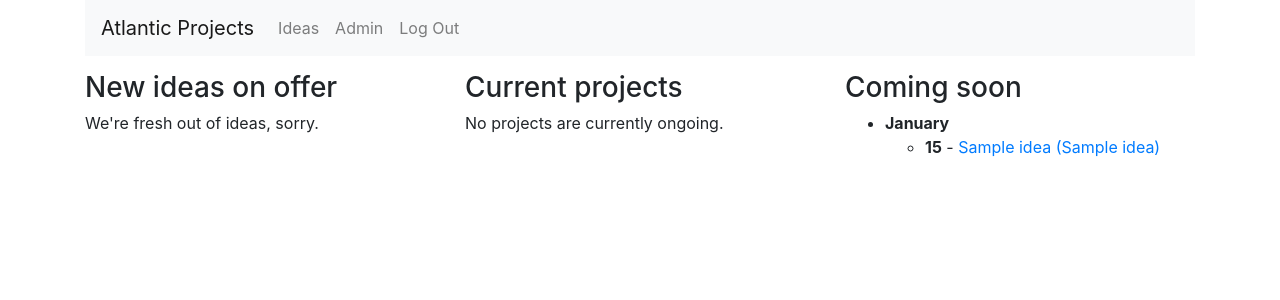
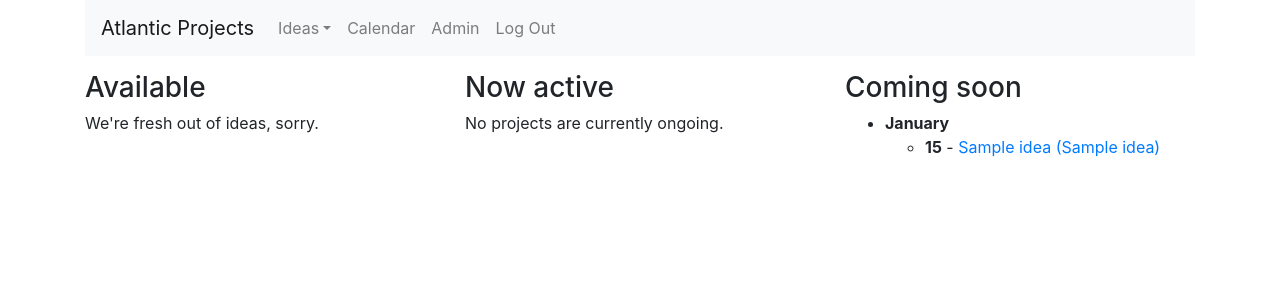
Before and after one commit to mthomps00/atlproj, a Django app: page /ideas/ in a window 1280 px wide. Shown: the top 300 px of the page. Run offline with Django 3.2, Linux system fonts and the light colour scheme; a user stored in the database is signed in; tables that the repository leaves empty hold one stand-in row (values such as "Sample post"); some libraries are stand-ins or nearby versions.

Commit message:
Updated and added a bunch of templates; made nav more flexible

```diff
--- a/atlproj/ideas/admin.py
+++ b/atlproj/ideas/admin.py
@@ -23,7 +23,7 @@ class IdeaAdmin(admin.ModelAdmin):
     list_display = ('title', 'date_updated', 'status', 'platform', 'start_date', 'end_date')
     list_filter = ('platform', 'date_updated', 'status')
     list_editable = ('status', 'platform', 'start_date', 'end_date')
-    raw_id_fields = ('parent',)
+    raw_id_fields = ('parent', 'gdocs')
     inlines = [
         PitchInline,
     ]
--- a/atlproj/ideas/models.py
+++ b/atlproj/ideas/models.py
@@ -18,6 +18,14 @@ class Platform(models.Model):
 
     def __str__(self):
         return self.name
+
+    def nickcheck(self):
+        if self.nickname:
+            nickname = self.nickname
+        else:
+            nickname = self.name
+
+        return nickname
 
 class GDoc(models.Model):
     name = models.CharField(max_length=255)
--- a/atlproj/ideas/templates/ideas/index.html
+++ b/atlproj/ideas/templates/ideas/index.html
@@ -25,7 +25,7 @@
 
 				{% block nav %}
 				<nav class="navbar navbar-expand-lg navbar-light bg-light mb-3">
-					<a class="navbar-brand" href="{% url 'home' %}">Atlantic Projects</a>
+					<a class="navbar-brand" href="{% if not request.user.is_authenticated %}{% url 'home' %}{% else %}{% url 'index' %}{% endif %}">Atlantic Projects</a>
 					<div id="navbarNav">
 						<ul class="navbar-nav mr-auto mt-2 mt-lg-0">
 						{% block subnav %}
@@ -34,8 +34,16 @@
 								<a class="nav-link" href="{% url "social:begin" "google-oauth2" %}?next={% url 'index' %}">Log In</a>
 							</li>
 							{% else %}
-							<li class="nav-item{% block ideas-nav %}{% endblock %}">
-								<a class="nav-link" href="{% url 'index' %}">Ideas</a>
+							<li class="nav-item dropdown{% block ideas-nav %}{% endblock %}">
+								<a class="nav-link dropdown-toggle" href="#" role="button" id="ideas-menu-link" data-toggle="dropdown" aria-haspopup="true" aria-expanded="false">Ideas</a>
+								<div class="dropdown-menu" aria-labelledby="ideas-menu-link">
+									<a class="dropdown-item" href="{% url 'idea_list' %}">Available</a>
+								    <a class="dropdown-item" href="{% url 'current_list' %}">Now active</a>
+								    <a class="dropdown-item" href="{% url 'complete_list' %}">No longer available</a>
+								</div>
+							</li>
+							<li class="nav-item {% block cal-nav %}{% endblock %}">
+								<a class="nav-link" href="{% url 'calendar' %}">Calendar</a>
 							</li>
 								{% if request.user.is_staff %}
 								<li class="nav-item{% block admin-nav %}{% endblock %}">
@@ -60,7 +68,7 @@
 			<div class="col">
 
 				{% block content %}
-				<h3>New ideas on offer</h3>
+				<h3>Available</h3>
 
 				{% if ideas_list %}
 				    <ul>
@@ -72,6 +80,7 @@
 		    			</li>
 			        {% endfor %}
 				    </ul>
+				    {% if ideas_list|length > 10 %}<h6><a href="{% url 'idea_list' %}">See all >></a></h6>{% endif %}
 				{% else %}
 				    <p>We're fresh out of ideas, sorry.</p>
 				{% endif %}
@@ -80,7 +89,7 @@
 
 			<div class="col">
 
-				<h3>Current projects</h3>
+				<h3>Now active</h3>
 
 				{% if active_ideas %}
 					<ul>
@@ -91,6 +100,7 @@
 		    			</li>
 			        {% endfor %}
 				    </ul>
+				    {% if active_ideas|length > 10 %}<h6><a href="{% url 'current_list' %}">See all >></a></h6>{% endif %}
 				{% else %}
 				    <p>No projects are currently ongoing.</p>
 				{% endif %}
@@ -113,6 +123,7 @@
 					</li>
 		        {% endfor %}
 				    </ul>
+				{% if calendar|length > 25 %}<h6><a href="{% url 'calendar' %}">See all >></a></h6>{% endif %}
 				{% else %}
 				    <p>No projects are coming aboard anytime soon.</p>
 				{% endif %}
--- a/atlproj/ideas/urls.py
+++ b/atlproj/ideas/urls.py
@@ -6,13 +6,21 @@ from atlproj.urls import *
 urlpatterns = [
     url('', include('social_django.urls', namespace='social')),
     url(r'^$', views.index, name='index'),
-    url(r'^list/', include([
+    url(r'^available/', include([
         url(r'^$', IdeasList.as_view(), name='idea_list'),
-        url(r'^current/$', CurrentIdeas.as_view(), name='current_list'),
         url(r'^(?P<platform>[\w]+)/$', PlatformIdeasList.as_view(), name='platform_idea_list'),
-        url(r'^current/(?P<platform>[\w]+)/$', PlatformCurrentIdeas.as_view(), name='platform_current_list'),
         ])),
-    url(r'^(?P<pk>[0-9]+)/$', IdeaDetail.as_view(), name='idea_detail'),
+    url(r'^active/', include([
+        url(r'^$', CurrentIdeas.as_view(), name='current_list'),
+        url(r'^(?P<platform>[\w]+)/$', PlatformCurrentIdeas.as_view(), name='platform_current_list'),
+        ])),
+    url(r'^complete/', include([
+        url(r'^$', CompletedIdeas.as_view(), name='complete_list'),
+        ])),
+    url(r'^detail/', include([
+        url(r'^(?P<pk>[0-9]+)/$', IdeaDetail.as_view(), name='idea_detail'),
+        url(r'^(?P<pk>[0-9]+)/update/status/$', views.UpdateStatus, name='update_status'),
+        ])),
     url(r'^calendar/', include([
         url(r'^$', IdeasCalendar.as_view(), name='calendar'),
         url(r'^calendar/(?P<platform>[\w]+)/$', PlatformCalendar.as_view(), name='platform_calendar'),
--- a/atlproj/ideas/views.py
+++ b/atlproj/ideas/views.py
@@ -9,15 +9,18 @@ from django.views.generic.detail import DetailView
 from django.views.generic.dates import YearArchiveView
 from django.views.generic.edit import UpdateView
 from ideas.models import Idea, Client, Pitch, Platform
+from ideas.forms import IdeaStatus
 
-# Create your views here.
+#################
+# REGULAR VIEWS #
+#################
 
 @login_required
 def index(request):
     today = datetime.today()
-    ideas_list = Idea.objects.filter(status='ON_OFFER').order_by('-date_updated').filter(parent__isnull=True)
-    active_ideas = Idea.objects.filter(status='LIVE').filter(start_date__lte=today).exclude(end_date__lte=today).order_by('-start_date')
-    calendar = Idea.objects.filter(start_date__gte=today).order_by('start_date')
+    ideas_list = Idea.objects.filter(status='ON_OFFER').order_by('-date_updated').filter(parent__isnull=True)[:10]
+    active_ideas = Idea.objects.filter(status='LIVE').filter(start_date__lte=today).exclude(end_date__lte=today).order_by('-start_date')[:10]
+    calendar = Idea.objects.filter(start_date__gte=today).order_by('start_date')[:25]
     platforms = Platform.objects.all()
     context = {
         'platforms': platforms,
@@ -37,6 +40,28 @@ def home(request):
     }
     return render(request, 'ideas/home.html', context)
 
+def UpdateStatus(request, pk):
+    idea = get_object_or_404(Idea, pk=pk)
+
+    if request.method == 'POST':
+        form = IdeaStatus(request.POST, instance=idea)
+        if form.is_valid():
+            form.save()
+    else:
+        form = IdeaStatus()
+
+    context = {
+        'form': form,
+        'idea': idea,
+    }
+
+    return render(request, 'ideas/update_status.html', context)
+
+
+#####################
+# CLASS-BASED VIEWS #
+#####################
+
 class IdeasList(LoginRequiredMixin, ListView):
     queryset = Idea.objects.filter(parent__isnull=True).filter(status='ON_OFFER').order_by('start_date', '-date_updated')
     context_object_name = 'object_list'
@@ -49,6 +74,16 @@ class CurrentIdeas(LoginRequiredMixin, ListView):
     def get_context_data(self, **kwargs):
         context = super(CurrentIdeas, self).get_context_data(**kwargs)
         context['current'] = True
+        return context
+
+class CompletedIdeas(LoginRequiredMixin, ListView):
+    today = datetime.today()
+    queryset = Idea.objects.filter(parent__isnull=True).filter(status='COMPLETED').order_by('-end_date')
+    context_object_name = 'object_list'
+
+    def get_context_data(self, **kwargs):
+        context = super(CompletedIdeas, self).get_context_data(**kwargs)
+        context['complete'] = True
         return context
 
 class IdeaRetire(LoginRequiredMixin, ListView):
```
Also changed, not shown: atlproj/ideas/forms.py (added, +11 -0 lines), atlproj/ideas/templates/ideas/idea_detail.html (+16 -1 lines), atlproj/ideas/templates/ideas/idea_list.html (+9 -1 lines), atlproj/ideas/templates/ideas/snippet_shortplatform.html (+2 -6 lines), atlproj/ideas/templates/ideas/update_status.html (added, +22 -0 lines).
